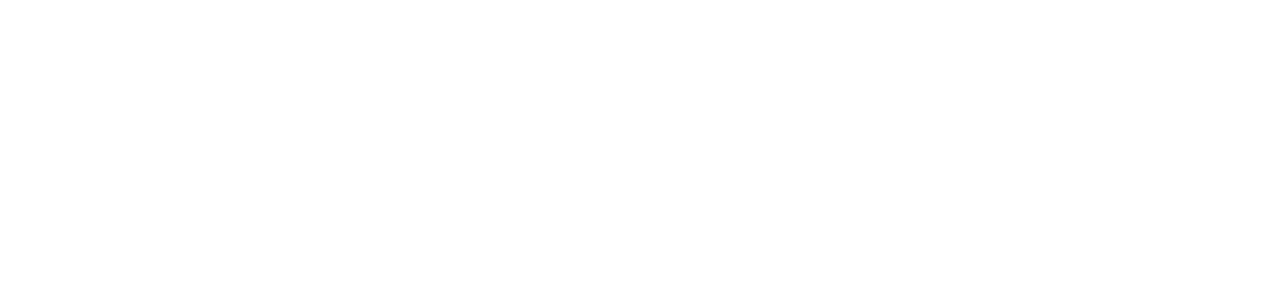
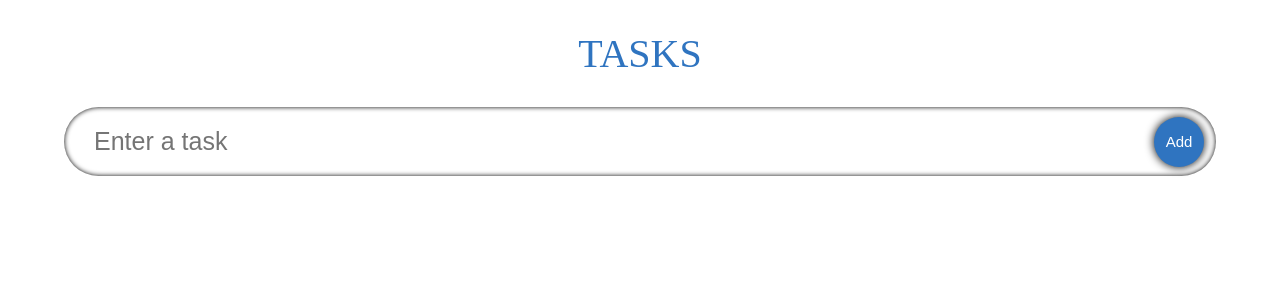
Before and after one commit to ethioclicks/react-practice, a React (Create React App) app: page / in a window 1280 px wide. Shown: the top 300 px of the page. Built offline with nearby package versions, Linux system fonts and the light colour scheme.

Commit message:
Todo app

```diff
--- a/package.json
+++ b/package.json
@@ -12,6 +12,7 @@
     "@types/react-dom": "^18.0.4",
     "react": "^18.1.0",
     "react-dom": "^18.1.0",
+    "react-icons": "^4.4.0",
     "react-router-dom": "^6.3.0",
     "react-scripts": "5.0.1",
     "typescript": "^4.6.4",
--- a/src/App.css
+++ b/src/App.css
@@ -1,38 +1,25 @@
 .App {
+  width: 100vw;
+  height: 100vh;
+  display: flex;
+  flex-direction: column;
+  align-items: center;
+  background-color: white;
+  font-family: "Poppins", cursive;
+}
+
+.heading {
+  text-transform: uppercase;
+  font-size: 40px;
+  margin: 30px 0;
+  color: #2f74c0;
+  z-index: 1;
   text-align: center;
 }
 
-.App-logo {
-  height: 40vmin;
-  pointer-events: none;
-}
-
-@media (prefers-reduced-motion: no-preference) {
-  .App-logo {
-    animation: App-logo-spin infinite 20s linear;
+@media (max-width: 800px) {
+  .heading {
+    margin: 15px 0;
+    font-size: 35px;
   }
 }
-
-.App-header {
-  background-color: #282c34;
-  min-height: 100vh;
-  display: flex;
-  flex-direction: column;
-  align-items: center;
-  justify-content: center;
-  font-size: calc(10px + 2vmin);
-  color: white;
-}
-
-.App-link {
-  color: #61dafb;
-}
-
-@keyframes App-logo-spin {
-  from {
-    transform: rotate(0deg);
-  }
-  to {
-    transform: rotate(360deg);
-  }
-}
--- a/src/App.tsx
+++ b/src/App.tsx
@@ -1,8 +1,25 @@
+import React, { useState } from 'react';
 import './App.css';
+import InputField from './components/InputField';
+import TodoList from './components/TodoList';
+import { Todo } from './model';
 function App() {
+  const [todo, setTodo] = useState<string>("");
+  const [todos,setTodos] = useState<Todo[]>([]);
+
+  const handleAdd = (event: React.FormEvent):void => {
+    event.preventDefault();
+
+    if (todo) {
+      setTodos([...todos, {id: Date.now(), todo, isDone:false}])
+      setTodo('')
+    }
+  };
   return (
     <div className="App">
-
+      <span className='heading'>Tasks</span>
+      <InputField todo={todo} setTodo={setTodo} handleAdd={handleAdd}/>
+      <TodoList todos={todos} setTodos={setTodos} />
     </div>
   );
 }
--- /dev/null
+++ b/src/components/InputField.tsx
@@ -0,0 +1,20 @@
+import { useRef } from "react";
+import "./styles.css";
+type InputProps = {
+    todo: string;
+    setTodo: React.Dispatch<React.SetStateAction<string>>;
+    handleAdd: (event: React.FormEvent) => void;
+}
+function InputField({ todo, setTodo, handleAdd }: InputProps) {
+    const inputRef = useRef<HTMLInputElement>(null);
+    return (
+        <form className="input"
+            onSubmit={(event) => { handleAdd(event); inputRef.current?.blur(); }}>
+        <input className="input__box" ref={inputRef} type='text' value={todo}
+            onChange={(event) => setTodo(event.target.value)} placeholder="Enter a task"/>
+        <button className="input_submit" type="submit">Add</button>
+    </form >
+  )
+}
+
+export default InputField
--- /dev/null
+++ b/src/components/SingleTodo.tsx
@@ -0,0 +1,62 @@
+import React, { useEffect, useRef, useState } from 'react'
+import { Todo } from '../model';
+import { AiFillEdit, AiFillDelete  } from 'react-icons/ai';
+import { MdDone } from 'react-icons/md';
+import TodoList from './TodoList';
+type SingleTodoProps = {
+    todo: Todo;
+    todos: Todo[];
+    setTodos: React.Dispatch<React.SetStateAction<Todo[]>>;
+}
+
+const SingleTodo = ({todo, todos, setTodos }: SingleTodoProps) => {
+    const [edit, setEdit] = useState<boolean>(false);
+    const [editTodo, SetEditTodo] = useState<string>(todo.todo)
+    const handleEdit = (e: React.FormEvent, id: number) => {
+        e.preventDefault();
+        setTodos(
+          todos.map((todo) => (todo.id === id ? { ...todo, todo: editTodo } : todo))
+        );
+        setEdit(false);
+      };
+    const handleDone = (id:number) => {
+        setTodos(
+                todos.map((todo) =>
+              todo.id === id ? { ...todo, isDone: !todo.isDone } : todo
+            )
+          );
+    }
+    const handleDelete = (id:number) => {
+        setTodos(todos.filter((todo) => todo.id !== id));
+    }
+
+    const inputRef = useRef<HTMLInputElement>(null);
+    useEffect(() => {
+        inputRef.current?.focus();
+    }, [edit]);
+
+  return (
+    <form className='todos__single' onSubmit={(e) => handleEdit(e,todo.id)}>
+        { edit ? (<input ref={inputRef} className='todos__single--text' value={editTodo} onChange={(e) => SetEditTodo(e.target.value) }/>) :
+            todo.isDone ? (<s className='todos__single--text'>{todo.todo}</s>) : (<span className='todos__single--text'>{todo.todo}</span>)
+        }
+
+
+        <div>
+            <span className="icon"
+                onClick={ () => {
+                    if(!edit && !todo.isDone){
+                        setEdit(!edit)
+                    }
+                    }}>
+                <AiFillEdit />
+            </span>
+            <span className="icon" onClick={() => handleDelete(todo.id)}><AiFillDelete/></span>
+            <span className="icon" onClick={() => handleDone(todo.id)}><MdDone/></span>
+        </div>
+
+    </form>
+  )
+}
+
+export default SingleTodo
--- /dev/null
+++ b/src/components/TodoList.tsx
@@ -0,0 +1,22 @@
+import React from 'react'
+import { Todo } from '../model';
+import SingleTodo from './SingleTodo';
+import "./styles.css"
+
+type TodoListProps = {
+    todos : Todo[];
+    setTodos: React.Dispatch<React.SetStateAction<Todo[]>>;
+}
+const TodoList:React.FC<TodoListProps> = ({todos, setTodos}) => {
+  return (
+    <div className='todos'>
+       {
+        todos.map((todo) => (
+            <SingleTodo todo={todo} key={todo.id} todos={todos} setTodos={setTodos} />
+        ))
+      }
+    </div>
+  )
+}
+
+export default TodoList
--- /dev/null
+++ b/src/components/styles.css
@@ -0,0 +1,88 @@
+.input {
+    display: flex;
+    width: 90%;
+    position: relative;
+    align-items: center;
+  }
+  .input__box {
+    width: 100%;
+    border-radius: 50px;
+    padding: 20px 30px;
+    font-size: 25px;
+    border: none;
+    transition: 0.2s;
+    box-shadow: inset 0 0 5px black;
+  }
+  .input__box:focus {
+    box-shadow: 0 0 10px 1000px rgba(0, 0, 0, 0.5);
+    outline: none;
+  }
+  .input_submit {
+    position: absolute;
+    width: 50px;
+    height: 50px;
+    margin: 12px;
+    border-radius: 50px;
+    right: 0px;
+    border: none;
+    font-size: 15px;
+    background-color: #2f74c0;
+    color: white;
+    transition: 0.2s all;
+    box-shadow: 0 0 10px black;
+  }
+
+.input_submit:hover {
+    background-color: #388ae2;
+}
+.input_submit:active {
+    transform: scale(0.8);
+    box-shadow: 0 0 5px black;
+}
+.todos {
+    display: flex;
+    justify-content: space-evenly;
+    width: 90%;
+    flex-wrap: wrap;
+  }
+  .todos__single {
+    display: flex;
+    width: 29.5%;
+    border-radius: 5px;
+    padding: 20px;
+    margin-top: 15px;
+    /* background-image: url("https://img.freepik.com/free-photo/crumpled-yellow-paper-background-close-up_60487-2390.jpg?size=626&ext=jpg"); */
+    background-color: aqua;
+  }
+  .todos__single--text {
+    flex: 1;
+    padding: 5px;
+    border: none;
+    font-size: 20px;
+  }
+
+  .todos__single--text:focus {
+    outline: none;
+  }
+  .icon{
+      margin-left: 10px;
+      font-size: 25px;
+      cursor: pointer;
+  }
+  @media (max-width: 1200px) {
+    .todos__single {
+      width: 40%;
+    }
+  }
+
+  @media (max-width: 700px) {
+    .input {
+      width: 95%;
+    }
+    .todos {
+      width: 95%;
+    }
+    .todos__single {
+      width: 100%;
+    }
+  }
--- /dev/null
+++ b/src/model.ts
@@ -0,0 +1,5 @@
+export type Todo = {
+    id: number;
+    todo: string;
+    isDone: boolean;
+}
```
Also changed, not shown: 1 other file (tests, documents, lock files or other folders).
